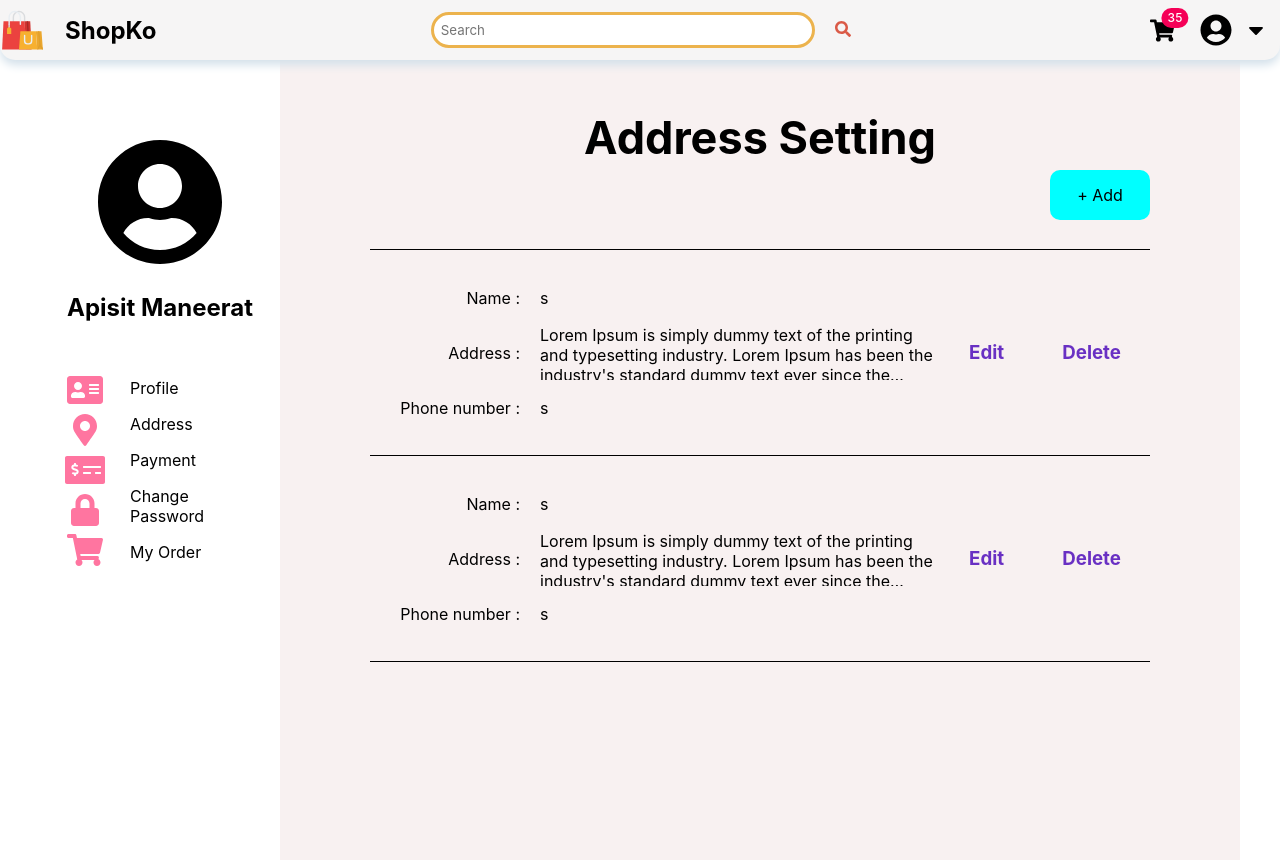
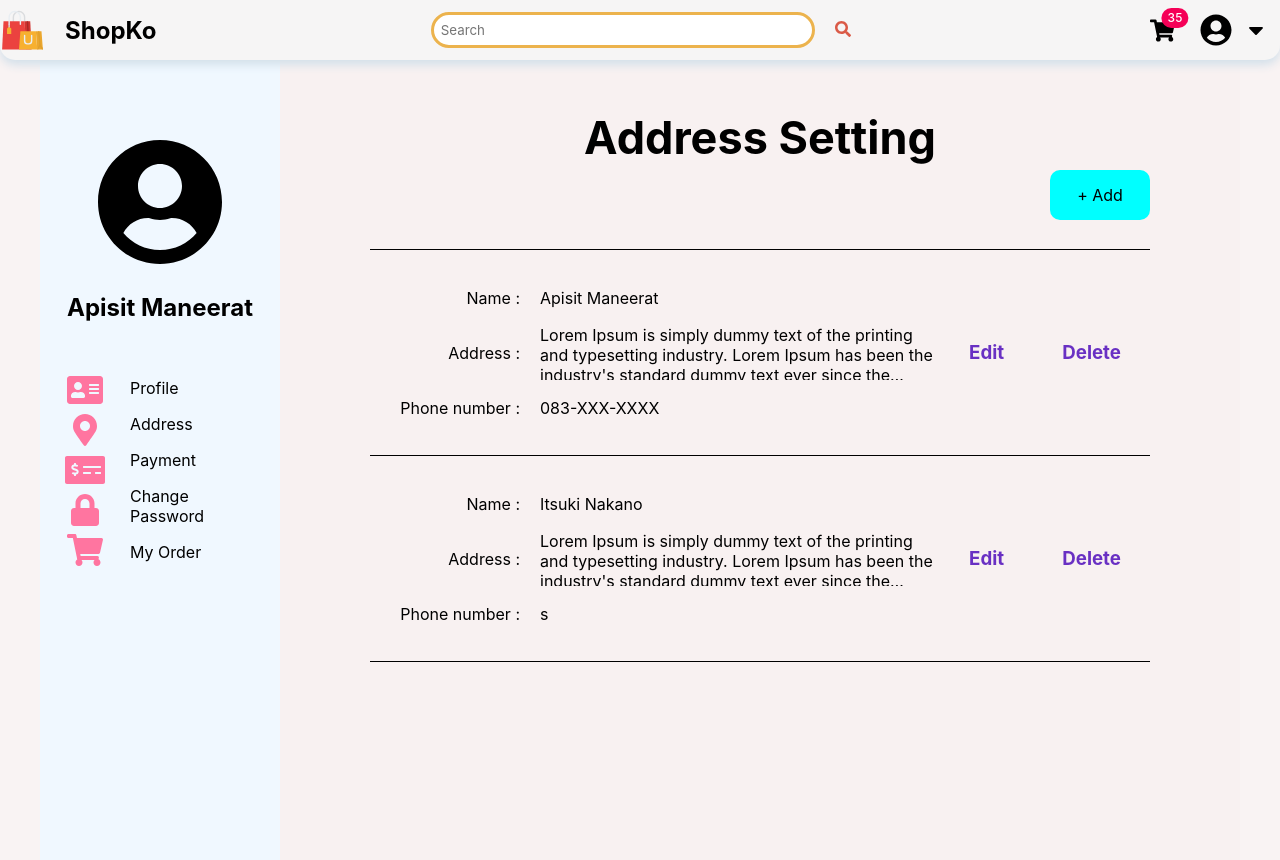
Before and after one commit to Mixko50/ShopKo, a Next.js app: page /account/address in a window 1280 px wide. Built offline with nearby package versions, Linux system fonts and the light colour scheme.

Commit message:
[Edit] CSS

```diff
--- a/components/Layout/LayoutWithSideNav.js
+++ b/components/Layout/LayoutWithSideNav.js
@@ -67,6 +67,7 @@
                 height: 100vh;
                 display: flex;
                 flex-direction: column;
+                background-color: aliceblue;
             }
 
             .content {
--- a/pages/account/address.js
+++ b/pages/account/address.js
@@ -19,11 +19,14 @@
                 <div className="setting-box">
                     <div className="address-setting" >
                         <div>Name :</div>
-                        <div>s</div>
+                        <div>Apisit Maneerat</div>
                         <div>Address :</div>
-                        <div><p className="address-detail">Lorem Ipsum is simply dummy text of the printing and typesetting industry. Lorem Ipsum has been the industry's standard dummy text ever since the 1500s, when an unknown printer took a galley of type and scrambled it to make a type specimen book. It has survived not only five centuries, but also the leap into electronic typesetting, remaining essentially unchanged. It was popularised in the 1960s with the release of Letraset sheets containing Lorem Ipsum passages, and more recently with desktop publishing software like Aldus PageMaker including versions of Lorem Ipsum.</p></div>
+                        <div>
+                            <p className="address-detail">Lorem Ipsum is simply dummy text of the printing and typesetting industry. Lorem Ipsum has been the industry's standard dummy text ever since the 1500s, when an unknown printer took a galley of type and scrambled it to make a type specimen book. It has survived not only five centuries, but also the leap into electronic typesetting, remaining essentially unchanged. It was popularised in the 1960s with the release of Letraset sheets containing Lorem Ipsum passages, and more recently with desktop publishing software like Aldus PageMaker including versions of Lorem Ipsum.
+                            </p>
+                        </div>
                         <div>Phone number :</div>
-                        <div>s</div>
+                        <div>083-XXX-XXXX</div>
                     </div>
                     <div className="address-edit">
                         <a href="#" onClick={() => { addressEditRef.current.open() }}><h3>Edit</h3></a>
@@ -33,7 +36,7 @@
                 <div className="setting-box">
                     <div className="address-setting" >
                         <div>Name :</div>
-                        <div>s</div>
+                        <div>Itsuki Nakano</div>
                         <div>Address :</div>
                         <div><p className="address-detail">Lorem Ipsum is simply dummy text of the printing and typesetting industry. Lorem Ipsum has been the industry's standard dummy text ever since the 1500s, when an unknown printer took a galley of type and scrambled it to make a type specimen book. It has survived not only five centuries, but also the leap into electronic typesetting, remaining essentially unchanged. It was popularised in the 1960s with the release of Letraset sheets containing Lorem Ipsum passages, and more recently with desktop publishing software like Aldus PageMaker including versions of Lorem Ipsum.</p></div>
                         <div>Phone number :</div>
--- a/styles/globals.css
+++ b/styles/globals.css
@@ -3,6 +3,7 @@
   padding: 0;
   margin: 0;
   font-family: -apple-system, BlinkMacSystemFont, 'Segoe UI', Roboto, Oxygen, Ubuntu, Cantarell, 'Open Sans', 'Helvetica Neue', sans-serif;
+  background-color: #f9f3f3;
 }
 
 a {
--- a/styles/home.js
+++ b/styles/home.js
@@ -21,7 +21,7 @@
 .ads-box {
   display: flex;
   width: 100%;
-  background-color: #f7f6e7;
+  background-color: #f9f3f3;
   padding: 20px
 }
 
```
